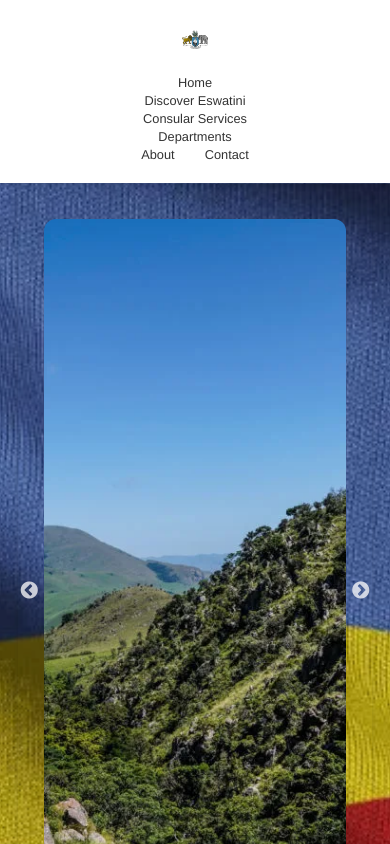
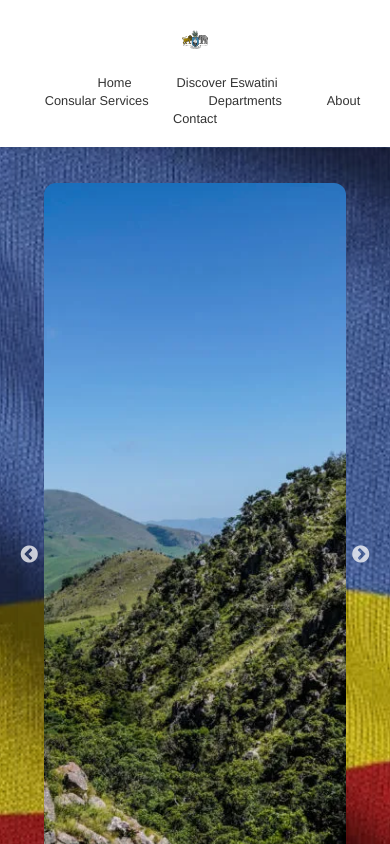
Before and after one commit to Lindelani-3/swazi-high-commission, a React (Create React App) app: page /home in a window 390 px wide. Shown: the top 844 px of the page. Built offline with nearby package versions, Linux system fonts and the light colour scheme.

Commit message:
edited footer mobile response

```diff
--- a/src/components/NavigationBar.css
+++ b/src/components/NavigationBar.css
@@ -141,7 +141,6 @@
     }
 
     .logo, .nav-links, .dropdown {
-      width: 80%; /* Full width for all navbar items */
       display: flex;
       /* flex-direction: column; */
       align-content: center;
@@ -166,10 +165,10 @@
     display: inline-block;
     justify-content: center;
     padding-bottom: 20px;
+    position: relative;
   }
 
   .logo, .nav-links, .dropdown {
-    width: 70%;
     display: inline-block;
     flex-direction: column;
   }
```
